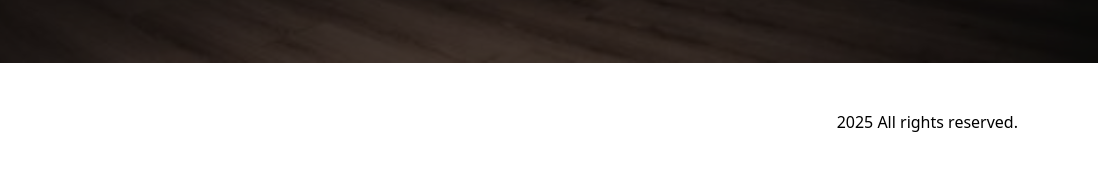
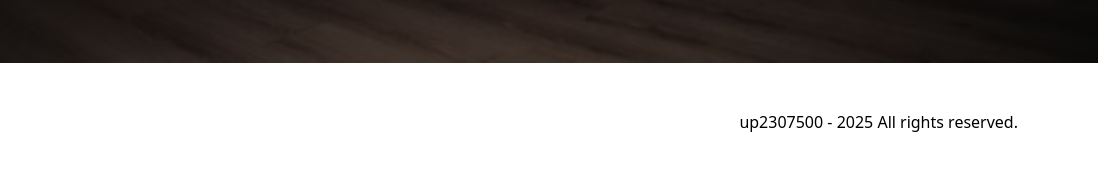
Before and after one commit to lukeogh/uni-web-project, a plain HTML site: page gym.html in a window 1280 px wide. Shown: the part 737-918 px from the top of the page, 182-1280 px from the left. Drawn offline with Linux system fonts and the light colour scheme.

Commit message:
Update gym.html

```diff
--- a/gym.html
+++ b/gym.html
@@ -40,7 +40,7 @@
      <footer>
         <div class="wrapper">
                 <img src="img/Gym_logo_.png" class="logo" alt="no limits gym logo">
-                <p>2025 All rights reserved.</p>
+                <p>up2307500 - 2025 All rights reserved.</p>
         </div>
     </footer>
 
```
